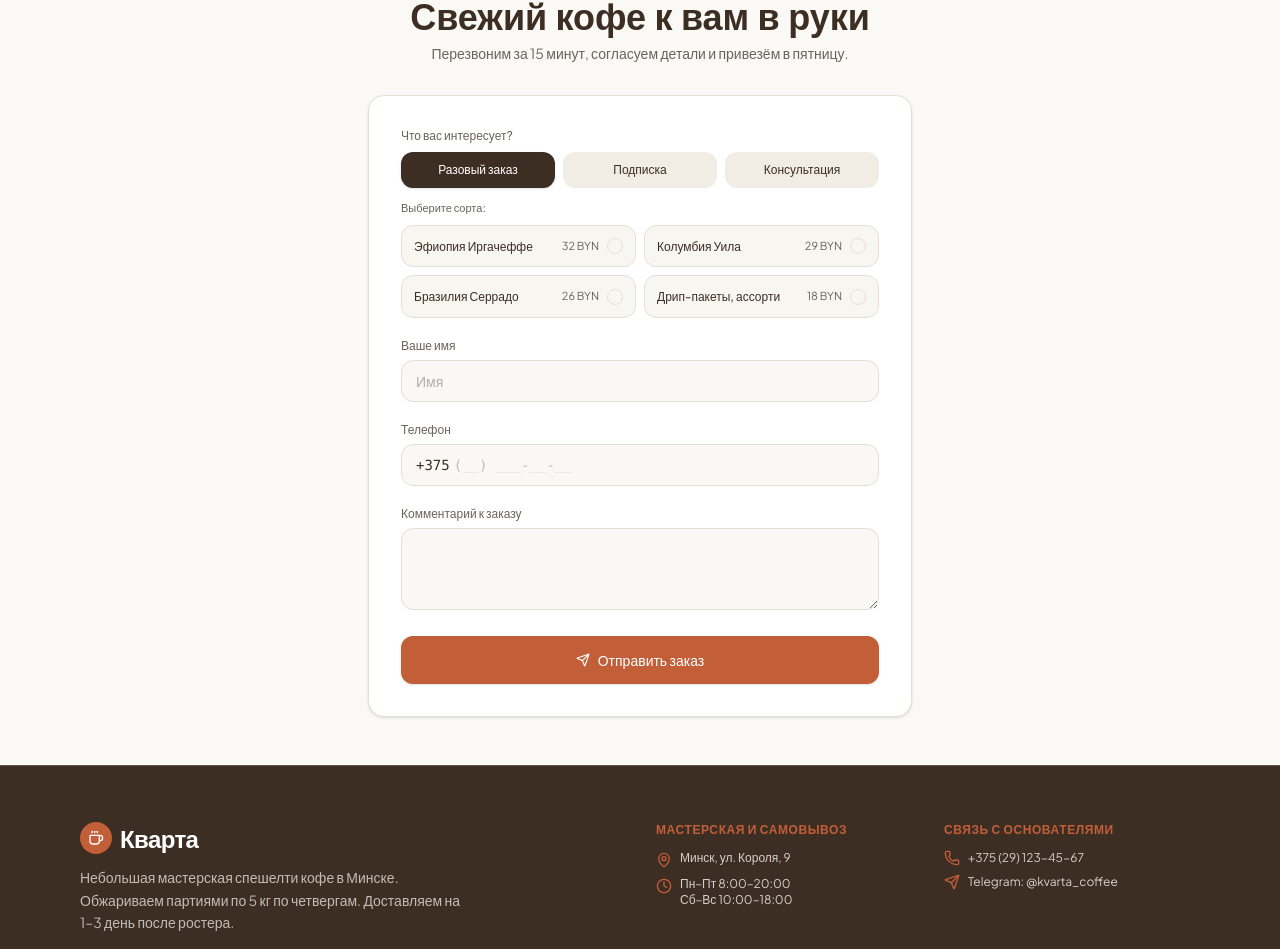
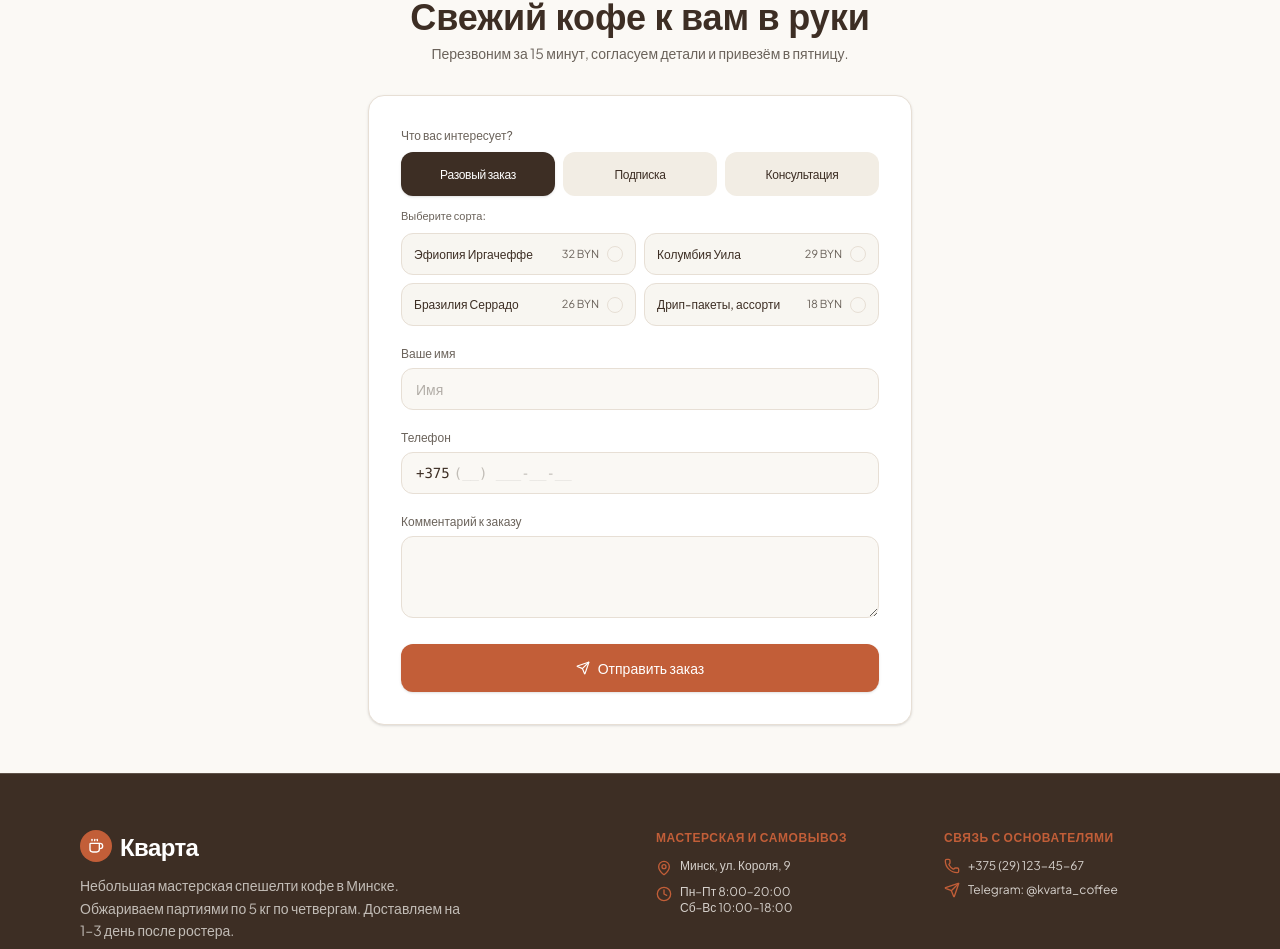
Before and after one commit to Bel4our/kvarta-coffee, a Next.js app: page / in a window 1280 px wide. Shown: the part 2362-3311 px from the top of the page. Built offline with nearby package versions, Linux system fonts and the light colour scheme; a web font is replaced by a local one.

Commit message:
fix(ui) fixed button's text scalabilty

```diff
--- a/src/components/LeadForm.tsx
+++ b/src/components/LeadForm.tsx
@@ -292,11 +292,11 @@ export function LeadForm() {
                 <label className="block text-xs font-medium text-craft-muted mb-2">
                   Что вас интересует?
                 </label>
-                <div className="grid grid-cols-3 gap-2">
+                <div className="grid grid-cols-3 gap-1.5 sm:gap-2">
                   <button
                     type="button"
                     onClick={() => setInterestType("order")}
-                    className={`py-2.5 px-3 rounded-xl text-xs font-medium transition-all cursor-pointer ${
+                    className={`h-11 px-1 sm:px-2 rounded-xl text-[11px] sm:text-xs font-medium tracking-tight transition-all flex items-center justify-center text-center leading-tight cursor-pointer ${
                       interestType === "order"
                         ? "bg-craft-espresso text-white shadow-sm"
                         : "bg-craft-surface text-craft-espresso hover:bg-craft-border/70"
@@ -311,7 +311,7 @@ export function LeadForm() {
                       setInterestType("subscription");
                       setSelectedProducts([]);
                     }}
-                    className={`py-2.5 px-3 rounded-xl text-xs font-medium transition-all cursor-pointer ${
+                    className={`h-11 px-1 sm:px-2 rounded-xl text-[11px] sm:text-xs font-medium tracking-tight transition-all flex items-center justify-center text-center leading-tight cursor-pointer ${
                       interestType === "subscription"
                         ? "bg-craft-espresso text-white shadow-sm"
                         : "bg-craft-surface text-craft-espresso hover:bg-craft-border/70"
@@ -326,7 +326,7 @@ export function LeadForm() {
                       setInterestType("question");
                       setSelectedProducts([]);
                     }}
-                    className={`py-2.5 px-3 rounded-xl text-xs font-medium transition-all cursor-pointer ${
+                    className={`h-11 px-1 sm:px-2 rounded-xl text-[11px] sm:text-xs font-medium tracking-tight transition-all flex items-center justify-center text-center leading-tight cursor-pointer ${
                       interestType === "question"
                         ? "bg-craft-espresso text-white shadow-sm"
                         : "bg-craft-surface text-craft-espresso hover:bg-craft-border/70"
```
